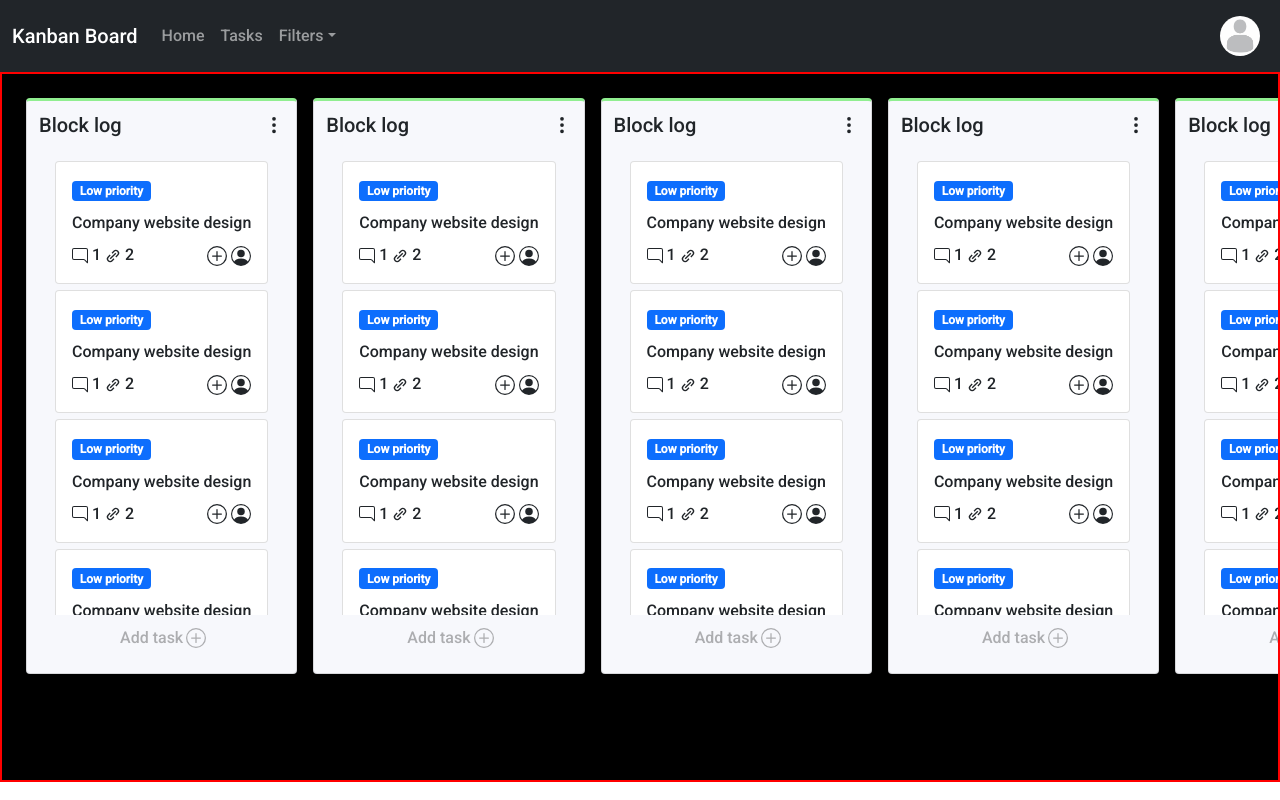
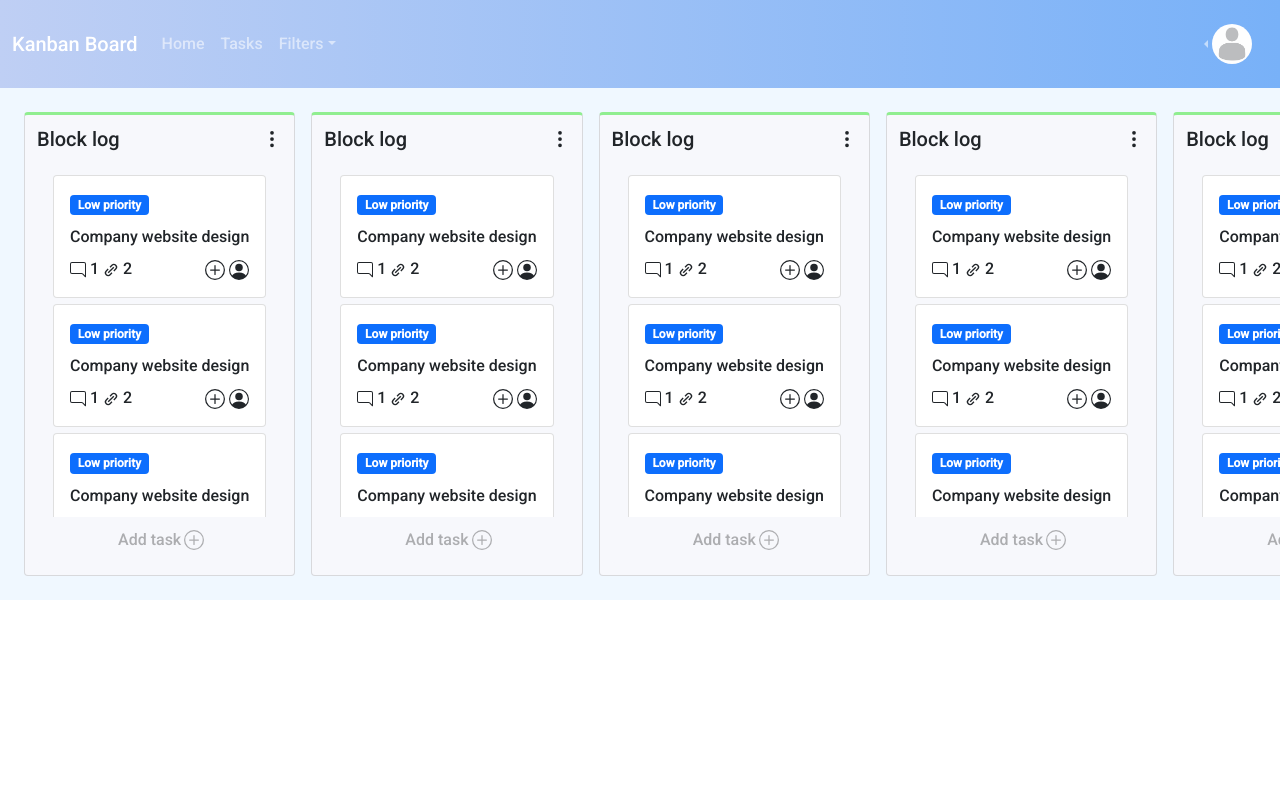
Before and after one commit to achrafhardizi/Kanban-Project, a React (Create React App) app: page /section in a window 1280 px wide. Built offline with nearby package versions, Linux system fonts and the light colour scheme.

Commit message:
style
i had nothing to say

```diff
--- a/src/App.css
+++ b/src/App.css
@@ -1,8 +1,7 @@
 .layout{
-    background-color: black;
-    border: red solid 2px;
+    background-color: aliceblue;
     max-width: 100vw;
-    min-height: 88.8vh;
+    min-height: auto;
     padding: 24px;
     display:flex;
     gap:16px;
--- a/src/Components/Navibar/Navibar.jsx
+++ b/src/Components/Navibar/Navibar.jsx
@@ -6,7 +6,10 @@ import PropTypes from 'prop-types'
 const Navibar = ({logo}) => {
     return (
         <div className='Navbar'>
-            <Navbar expand="lg" bg="dark" variant="dark">
+            <Navbar expand="lg" style={{
+
+                backgroundImage: 'linear-gradient(to right, #BFCFF4, #78B1F8)'
+            }} variant="dark">
                 <Container fluid>
                     <Navbar.Brand href="#home">Kanban Board</Navbar.Brand>
                     <Navbar.Toggle aria-controls="responsive-navbar-nav" />
@@ -22,7 +25,21 @@ const Navibar = ({logo}) => {
                         </Nav>
                         <Nav>
                             <Nav.Link href="">
-                                <img className='rounded-circle' src={logo} alt="" style={{width:'40px'}} />
+                                <NavDropdown title={
+                                    <img className='rounded-circle' src={logo} alt="" style={{width:'40px'}} />
+                                } id="collasible-nav-dropdown" drop="start">
+                                    <NavDropdown.Item href="#profile">Profile</NavDropdown.Item>
+                                    <NavDropdown.Item href="#notifications">Notifications</NavDropdown.Item>
+                                    <hr
+                                        style={{
+                                            backgroundColor:'grey',
+                                            height: 1,
+                                            width:'85%',
+                                            margin:'0 0 0 12px'
+                                        }}
+                                    />
+                                    <NavDropdown.Item href="#settings">Settings</NavDropdown.Item>
+                                </NavDropdown>
                             </Nav.Link>
                         </Nav>
                     </Navbar.Collapse>
--- a/src/Components/Sections/Section.jsx
+++ b/src/Components/Sections/Section.jsx
@@ -8,7 +8,7 @@ const Section = ({title="Block log"}) => {
         <Card style={{
             padding:"12px",
             maxWidth: '18rem',
-            maxHeight: '36em',
+            maxHeight: '29em',
             borderTop:"3px solid lightgreen",
             backgroundColor:'#f7f8fc',
             flex:"0 0 auto",
```
